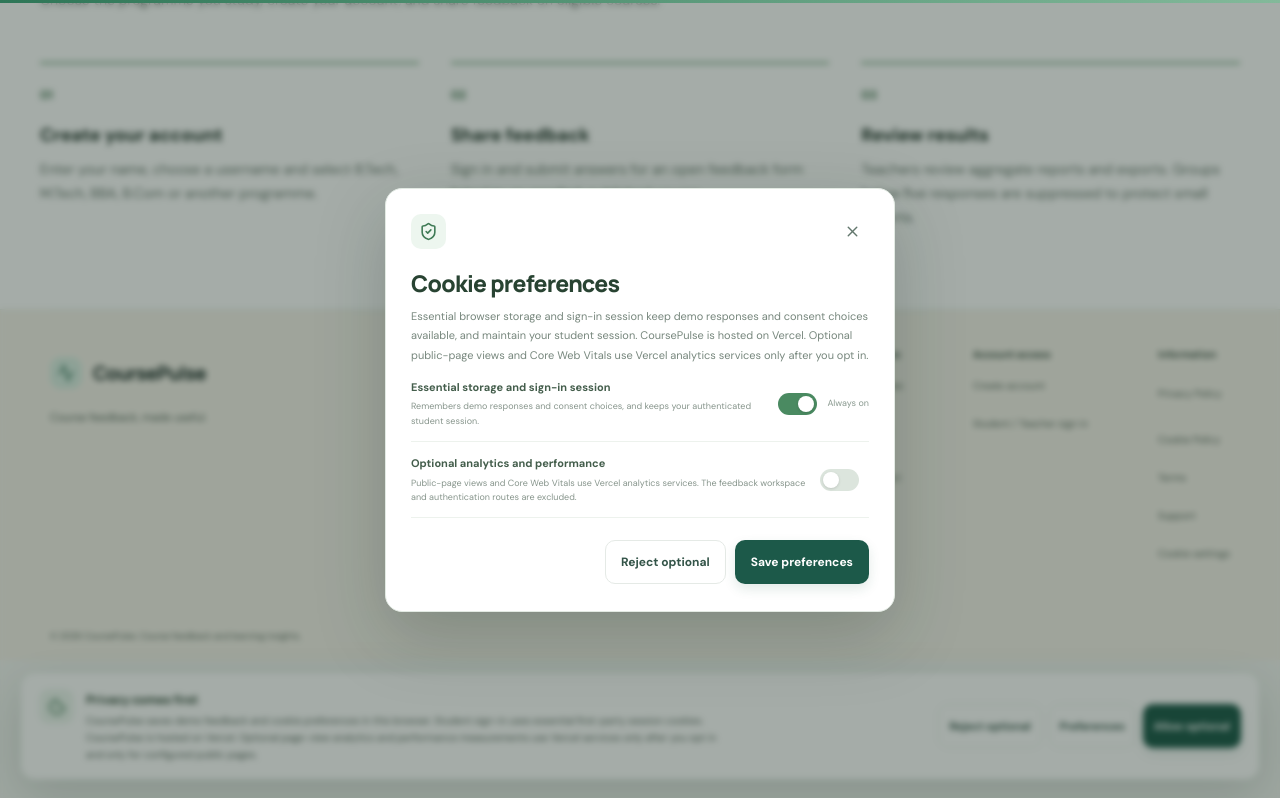
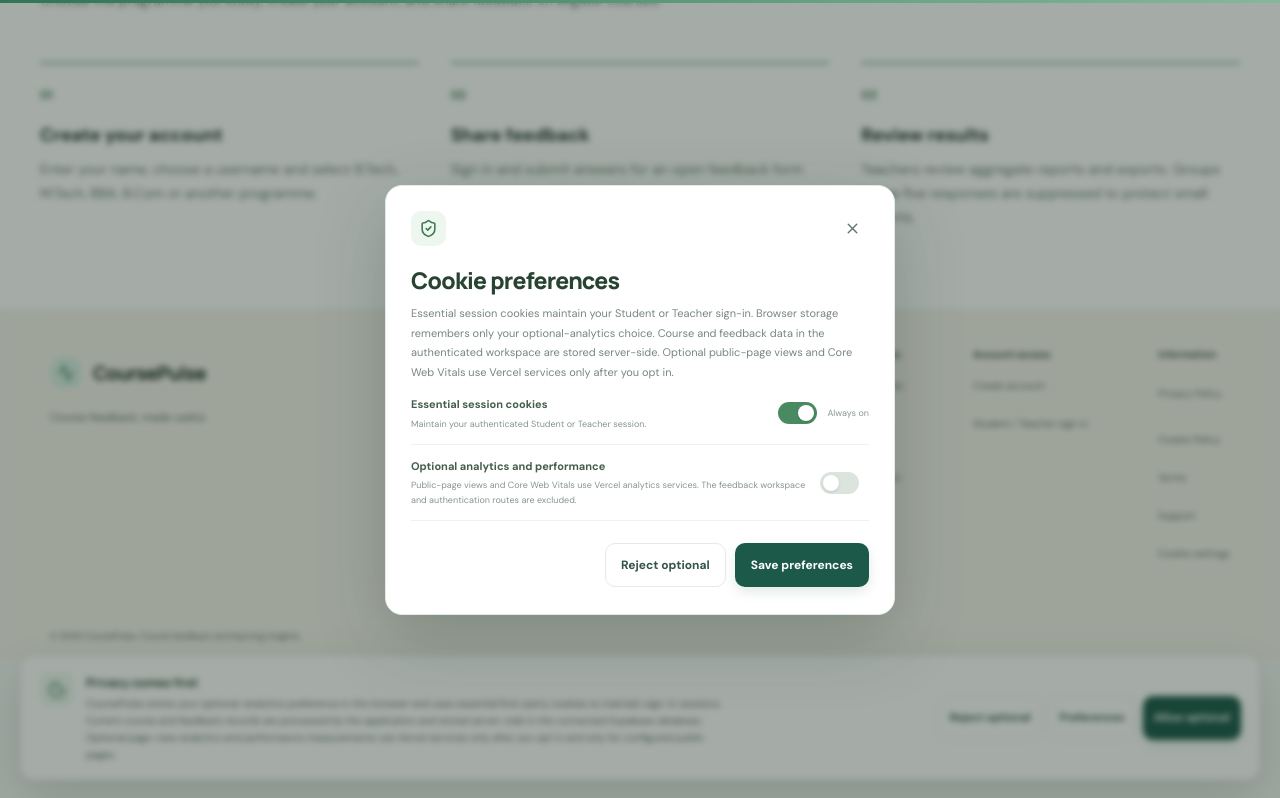
Before and after one commit to akashsharmapb09-cpu/coursePulse.site, a Next.js app: page / in a window 1280 px wide. Both pictures are taken after a click on the button "Cookie settings". Shown: the part 956-1754 px from the top of the page. Built offline with nearby package versions, Linux system fonts and the light colour scheme; no server answers.

Commit message:
Remove outdated browser-local feedback claims from cookie consent

```diff
--- a/components/cookie-consent.tsx
+++ b/components/cookie-consent.tsx
@@ -62,7 +62,7 @@ export function CookieConsent() {
   return <>
     {consent?.analytics && <><Analytics beforeSend={filterPublicTelemetry}/><SpeedInsights beforeSend={filterPublicPerformance}/></>}
     {visible && <section className="cookie-banner" aria-label="Cookie preferences" aria-live="polite">
-      <div className="cookie-banner-copy"><span className="cookie-banner-icon"><Cookie size={18}/></span><div><b>Privacy comes first</b><p>CoursePulse saves demo feedback and cookie preferences in this browser. Student sign-in uses essential first-party session cookies. CoursePulse is hosted on Vercel. Optional page-view analytics and performance measurements use Vercel services only after you opt in and only for configured public pages.</p></div></div>
+      <div className="cookie-banner-copy"><span className="cookie-banner-icon"><Cookie size={18}/></span><div><b>Privacy comes first</b><p>CoursePulse stores your optional-analytics preference in this browser and uses essential first-party cookies to maintain sign-in sessions. Current course and feedback records are processed by the application and stored server-side in the connected Supabase database. Optional page-view analytics and performance measurements use Vercel services only after you opt in and only for configured public pages.</p></div></div>
       <div className="cookie-banner-actions"><button className="button subtle compact" onClick={()=>save(false)}>Reject optional</button><button className="button subtle compact" onClick={()=>{setPreferencesOpen(true);setAnalyticsChoice(consent?.analytics??false);}}>Preferences</button><button className="button primary compact" onClick={()=>save(true)}>Allow optional</button></div>
     </section>}
     {!visible && <button className="cookie-settings-trigger" type="button" onClick={()=>{setAnalyticsChoice(consent?.analytics??false);setPreferencesOpen(true);}}><Settings2 size={15}/> Cookie settings</button>}
@@ -70,8 +70,8 @@ export function CookieConsent() {
       <section className="cookie-dialog" role="dialog" aria-modal="true" aria-labelledby="cookie-dialog-title">
         <div className="cookie-dialog-heading"><span className="cookie-banner-icon"><ShieldCheck size={19}/></span><button className="icon-button" type="button" onClick={()=>setPreferencesOpen(false)} aria-label="Close cookie preferences"><X size={17}/></button></div>
         <h2 id="cookie-dialog-title">Cookie preferences</h2>
-        <p>Essential browser storage and sign-in session keep demo responses and consent choices available, and maintain your student session. CoursePulse is hosted on Vercel. Optional public-page views and Core Web Vitals use Vercel analytics services only after you opt in.</p>
-        <div className="cookie-preference-row"><span><b>Essential storage and sign-in session</b><small>Remembers demo responses and consent choices, and keeps your authenticated student session.</small></span><label className="cookie-toggle"><input type="checkbox" checked disabled/><span/></label><em>Always on</em></div>
+        <p>Essential session cookies maintain your Student or Teacher sign-in. Browser storage remembers only your optional-analytics choice. Course and feedback data in the authenticated workspace are stored server-side. Optional public-page views and Core Web Vitals use Vercel services only after you opt in.</p>
+        <div className="cookie-preference-row"><span><b>Essential session cookies</b><small>Maintain your authenticated Student or Teacher session.</small></span><label className="cookie-toggle"><input type="checkbox" checked disabled/><span/></label><em>Always on</em></div>
         <div className="cookie-preference-row"><span><b>Optional analytics and performance</b><small>Public-page views and Core Web Vitals use Vercel analytics services. The feedback workspace and authentication routes are excluded.</small></span><label className="cookie-toggle"><input type="checkbox" checked={analyticsChoice} onChange={event=>setAnalyticsChoice(event.target.checked)}/><span/></label></div>
         <div className="cookie-dialog-actions"><button className="button subtle" onClick={()=>save(false)}>Reject optional</button><button className="button primary" onClick={()=>save(analyticsChoice)}>Save preferences</button></div>
       </section>
```
